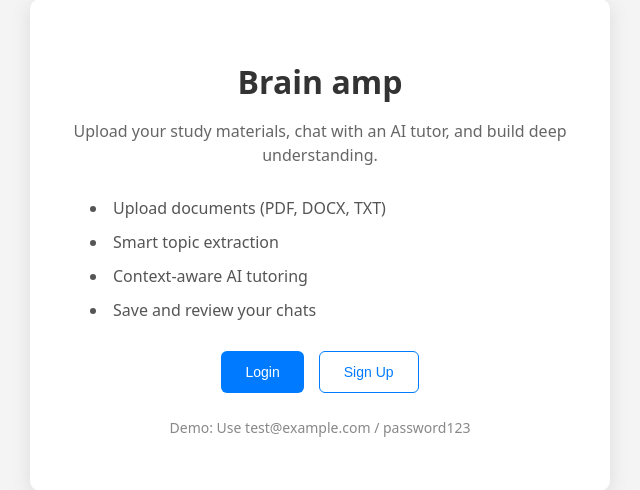
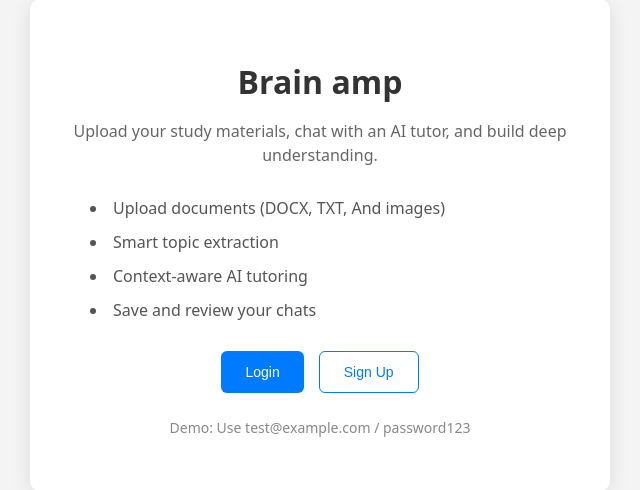
Before and after one commit to TISBHACKS2026/CHUNDI, a FastAPI app: page / in a window 1280 px wide. Shown: the part 155-645 px from the top of the page, without its empty margins (320-960 px from the left). Run offline with FastAPI, Linux system fonts and the light colour scheme; parts of the project's set-up code (start-up, migrations or seed data) failed here and were passed over.

Commit message:
Update starter.html

```diff
--- a/templates/starter.html
+++ b/templates/starter.html
@@ -79,7 +79,7 @@
         </p>
 
         <div class="features">
-            <li>Upload documents (PDF, DOCX, TXT)</li>
+            <li>Upload documents (DOCX, TXT, And images)</li>
             <li>Smart topic extraction</li>
             <li>Context-aware AI tutoring</li>
             <li>Save and review your chats</li>
```
